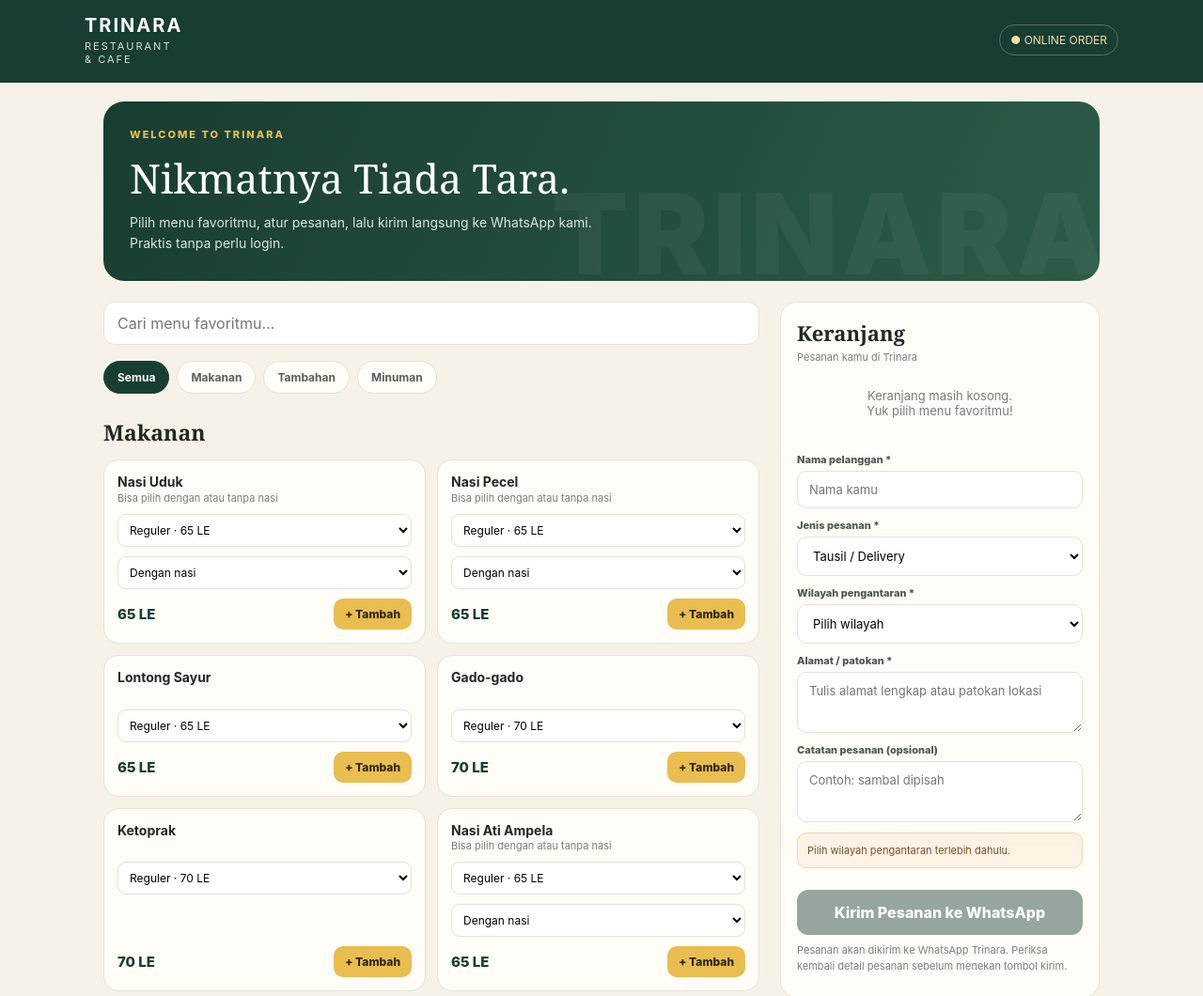
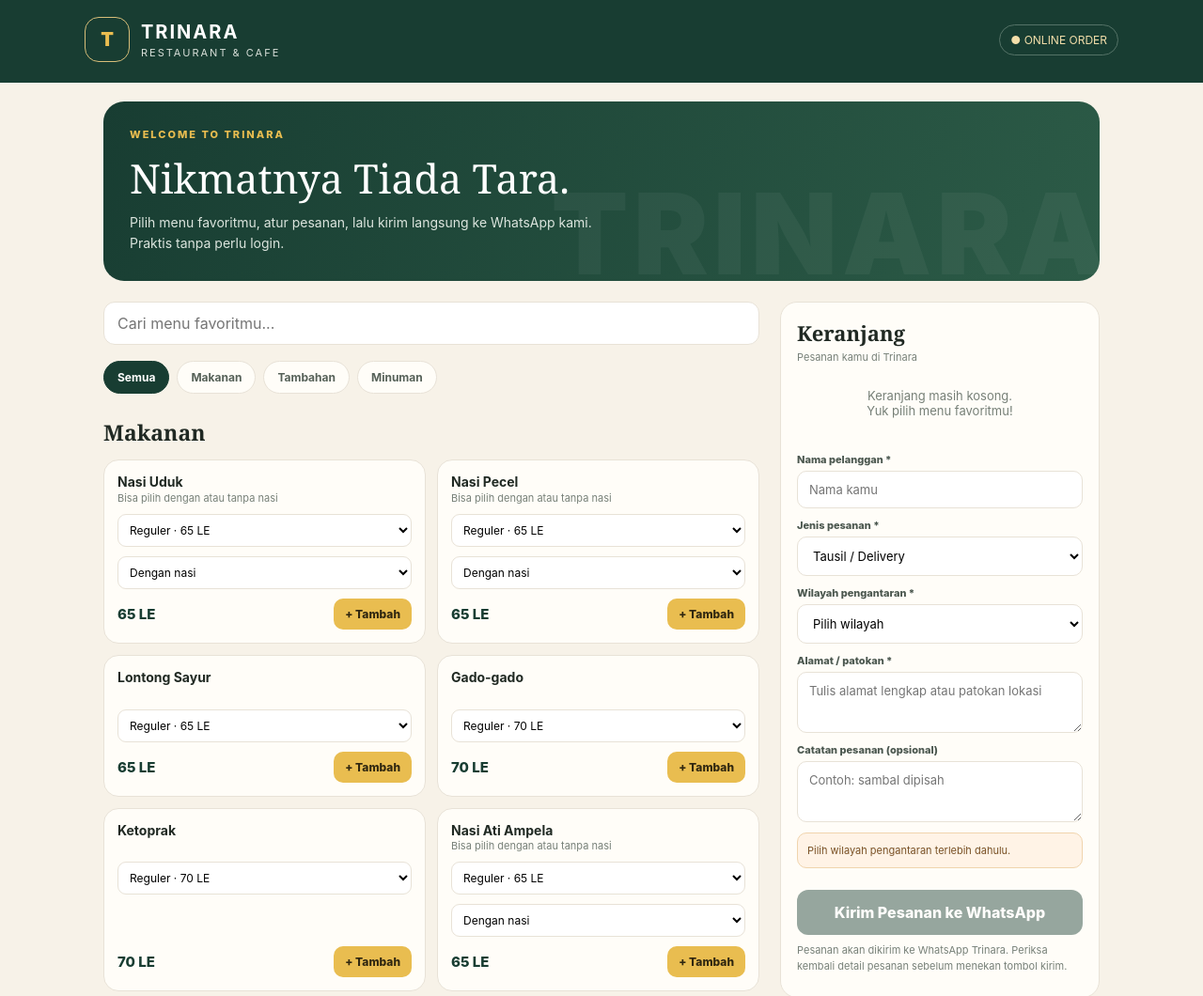
Before and after one commit to akbargumelar2105-droid/trinara-order-online, a plain HTML site: page index.html in a window 1280 px wide. Shown: the top 1060 px of the page at 94% size. Drawn offline with Linux system fonts and the light colour scheme.

Commit message:
Update index.html

```diff
--- a/index.html
+++ b/index.html
@@ -9,7 +9,7 @@
 @media(max-width:430px){.menu-grid{grid-template-columns:1fr 1fr}.item{padding:11px}.item h3{font-size:12px}.price{font-size:13px}.hero-card{padding:23px}.brand h1{font-size:17px}}
 </style></head>
 <body>
-<header class="top"><div class="topin"><div class="brand"<img src="trinara-logo-transparent(2).png" alt="Logo Trinara" style="width:48px;height:48px;object-fit:contain;"><div><h1>TRINARA</h1><p>RESTAURANT & CAFE</p></div></div><div class="status">● ONLINE ORDER</div></div></header>
+<header class="top"><div class="topin"><div class="brand"><div class="logo">T</div><div><h1>TRINARA</h1><p>RESTAURANT & CAFE</p></div></div><div class="status">● ONLINE ORDER</div></div></header>
 <section class="hero"><div class="hero-card"><div class="eyebrow">WELCOME TO TRINARA</div><h2>Nikmatnya Tiada Tara.</h2><p>Pilih menu favoritmu, atur pesanan, lalu kirim langsung ke WhatsApp kami. Praktis tanpa perlu login.</p></div></section>
 <main class="wrap"><section><div class="toolbar"><input id="search" class="search" placeholder="Cari menu favoritmu..."></div><nav class="tabs" id="tabs"><button class="active" data-cat="Semua">Semua</button><button data-cat="Makanan">Makanan</button><button data-cat="Tambahan">Tambahan</button><button data-cat="Minuman">Minuman</button></nav><div id="menu"></div></section>
 <aside class="cart" id="cart"><h2>Keranjang</h2><div class="sub">Pesanan kamu di Trinara</div><div id="cartContent"></div><div class="field"><label>Nama pelanggan *</label><input id="customer" placeholder="Nama kamu"></div><div class="field"><label>Jenis pesanan *</label><select id="orderType"><option value="Tausil">Tausil / Delivery</option><option value="Take Away">Take Away</option><option value="Dine In">Dine In</option></select></div><div class="field" id="areaField"><label>Wilayah pengantaran *</label><select id="area"><option value="">Pilih wilayah</option><option>Musallas</option><option>Asyir</option><option>Tasi'</option><option>Zahra'</option><option>Sabi'</option><option>Awal Sabi</option><option>Tsamin</option><option>Tabah</option></select></div><div class="field" id="addressField"><label>Alamat / patokan *</label><textarea id="address" placeholder="Tulis alamat lengkap atau patokan lokasi"></textarea></div><div class="field"><label>Catatan pesanan (opsional)</label><textarea id="notes" placeholder="Contoh: sambal dipisah"></textarea></div><div id="notice" class="notice"></div><button id="send" class="checkout" disabled>Kirim Pesanan ke WhatsApp</button><p class="hint">Pesanan akan dikirim ke WhatsApp Trinara. Periksa kembali detail pesanan sebelum menekan tombol kirim.</p></aside></main><button class="mobile-cart" id="mobileCart">Lihat Keranjang · 0 LE</button><footer class="foot">TRINARA RESTAURANT & CAFE · Made for easy ordering</footer>
```
